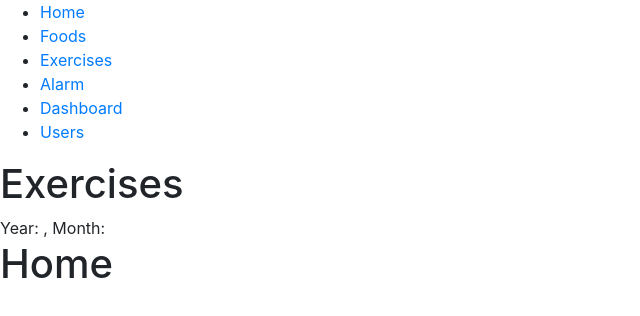
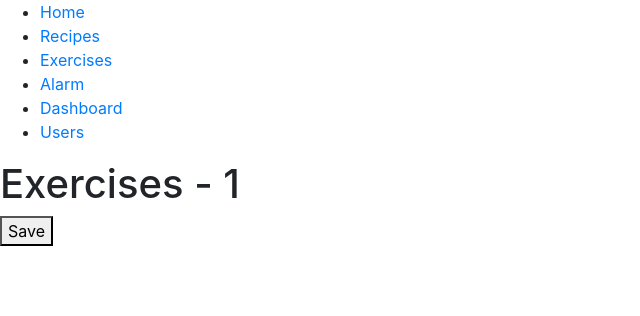
Before and after one commit to evegogogo/WebProject-React, a React (Create React App) app: page /exercises/1 in a window 1280 px wide. Shown: the top 316 px of the page, without its empty margins (0-640 px from the left). Built offline with nearby package versions, Linux system fonts and the light colour scheme.

Commit message:
avoid full page reload by using Link

```diff
--- /dev/null
+++ b/src/exerciseDetails.jsx
@@ -0,0 +1,17 @@
+import React, { Component } from 'react';
+
+class exerciseDetails extends Component {
+    handleSave = () => {
+
+    }
+    render() {
+        return (
+            <div>
+                <h1>Exercises - {this.props.match.params.id}</h1>
+                <button onClick= {this.handleSave}>Save</button>
+            </div>
+         );
+    }
+}
+
+export default exerciseDetails;
--- a/src/exercises.jsx
+++ b/src/exercises.jsx
@@ -1,12 +1,28 @@
-import React from "react";
+import React, { Component } from "react";
+import { Link } from 'react-router-dom';
+class Exercises extends Component {
+  state = {
+    exercises: [
+      { id: 1, name: "Exercise 1" },
+      { id: 2, name: "Exercise 2" },
+      { id: 3, name: "Exercise 3" }
+    ]
+  };
 
-const Exercises = () => {
-  return (
-    <div>
-      <h1>Exercises</h1>
-      Year: , Month:
-    </div>
-  );
-};
+  render() {
+    return (
+      <div>
+        <h1>Exercises</h1>
+        <ul>
+          {this.state.exercises.map(e => (
+            <li key={e.id}>
+              <Link to={`/exercises/${e.id}`}>{e.name}</Link>
+            </li>
+          ))}
+        </ul>
+      </div>
+    );
+  }
+}
 
 export default Exercises;
--- a/src/navbar.jsx
+++ b/src/navbar.jsx
@@ -1,25 +1,27 @@
 import React from "react";
+import { Link } from 'react-router-dom';
+
 
 const NavBar = () => {
   return (
     <ul>
       <li>
-        <a href="/">Home</a>
+        <Link to="/">Home</Link>
       </li>
       <li>
-        <a href="/foods">Foods</a>
+        <Link to="/recipes">Recipes</Link>
       </li>
       <li>
-        <a href="/exercises">Exercises</a>
+        <Link to="/exercises">Exercises</Link>
       </li>
       <li>
-        <a href="/alarm">Alarm</a>
+        <Link to="/alarm">Alarm</Link>
       </li>
       <li>
-        <a href="/dashboard">Dashboard</a>
+        <Link to="/dashboard">Dashboard</Link>
       </li>
       <li>
-        <a href="/users">Users</a>
+        <Link to="/users">Users</Link>
       </li>
     </ul>
   );
--- a/src/page.js
+++ b/src/page.js
@@ -1,14 +1,16 @@
 import React, { Component } from "react";
-import { Route } from 'react-router-dom'
+import { Route, Switch} from 'react-router-dom'
 import NavBar from "./navbar";
-import Foods from "./foods";
+import Recipes from "./recipes";
 import Exercises from "./exercises";
 import Home from "./home";
 import Dashboard from "./dashboard";
 import Alarm from './alarm'
+import exerciseDetails from "./exerciseDetails";
 // import foodDetails from "./foodDetails";
 // import NotFound from "./notFound";
 import "./App.css";
+
 
 class Page extends Component {
   render() {
@@ -16,11 +18,14 @@ class Page extends Component {
       <div>
         <NavBar />
         <div className="content">
-            <Route path="/foods" component={Foods} />
-            <Route path="/exercises" component={Exercises} />
+          <Switch>
+            <Route path="/recipes" component={Recipes} />
+            <Route path="/exercises/:id" component={exerciseDetails} />
+            <Route path="/exercises" render={(props) => <Exercises sortBy="newest" {...props} />}/>
             <Route path="/alarm" component={Alarm} />
             <Route path="/dashboard" component={Dashboard} />
             <Route path="/" component={Home} />
+          </Switch>
         </div>
       </div>
     );
```
Also changed, not shown: src/recipes.jsx (renamed from src/foods.jsx).
